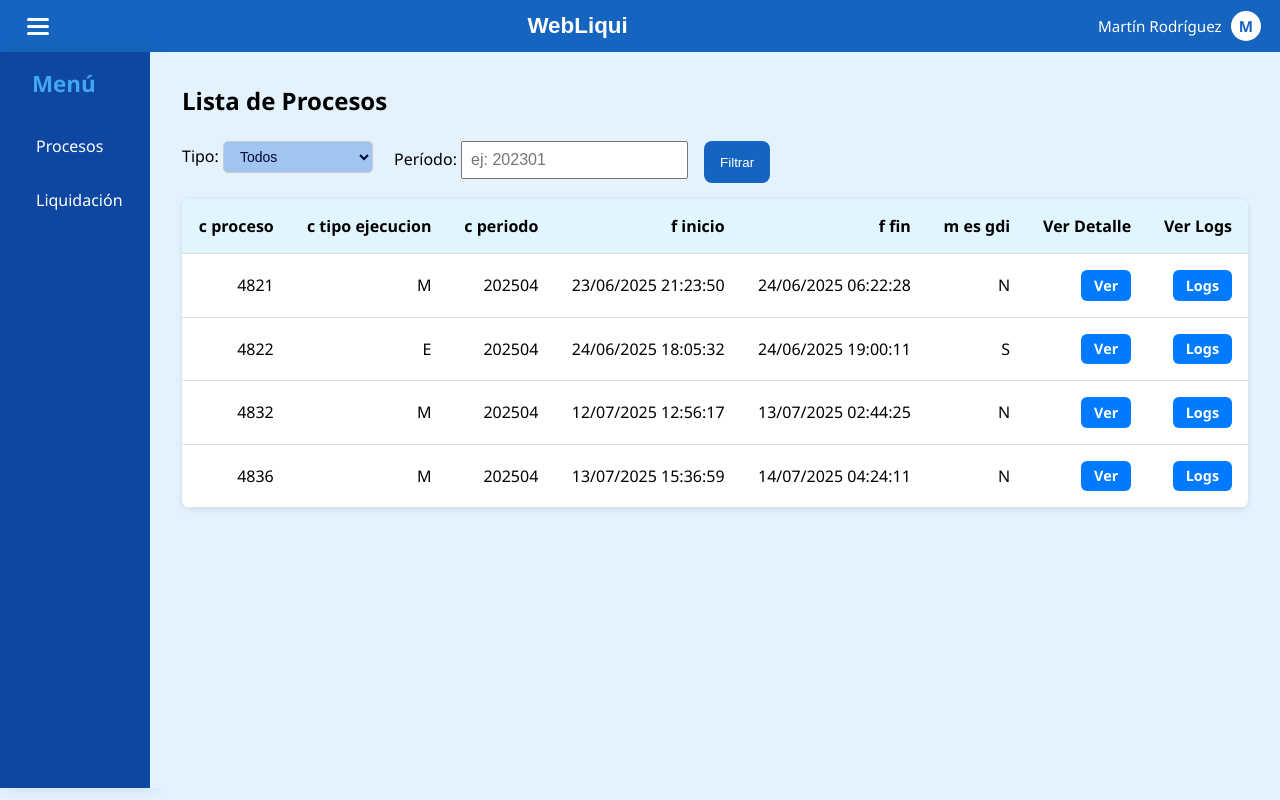
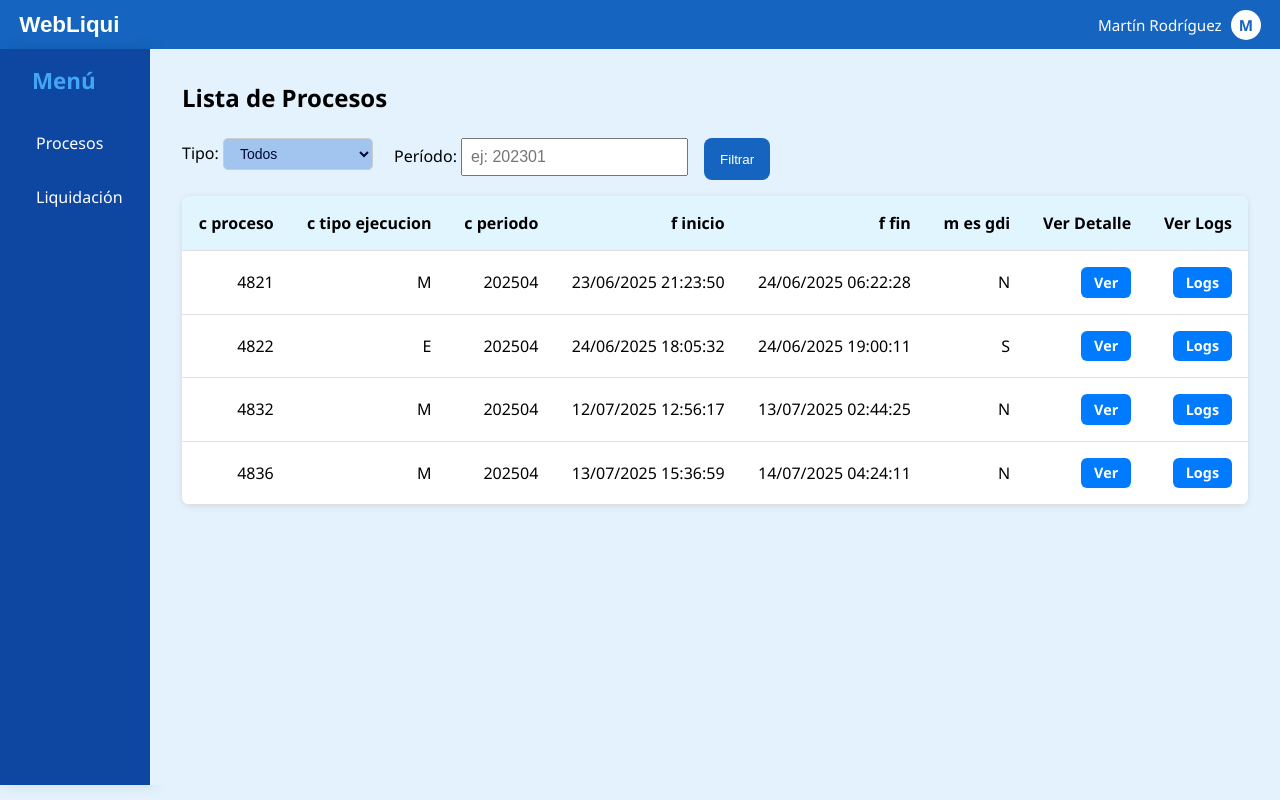
Before and after one commit to matimorales721/WebLiqui, a plain HTML site: page pages/procesos.html in a window 1280 px wide. Drawn offline with Linux system fonts and the light colour scheme.

Commit message:
Quitar menú hamburguesa y referencias asociadas; sidebar siempre visible en procesos.html; limpieza de funciones y estilos relacionados.

```diff
--- a/css/styles_estructuradoPeroFeo.css
+++ b/css/styles_estructuradoPeroFeo.css
@@ -33,20 +33,7 @@ body {
     box-shadow: 0 2px 4px rgba(0, 0, 0, 0.1);
 }
 
-.topbar .hamburger {
-    display: flex;
-    flex-direction: column;
-    justify-content: center;
-    gap: 4px;
-    cursor: pointer;
-    padding: 8px;
-}
-.hamburger div {
-    width: 22px;
-    height: 3px;
-    background-color: white;
-    border-radius: 2px;
-}
+
 
 /* === SIDEBAR === */
 .sidebar {
--- a/css/styles_meEncantaPeroEstáDesorganizado.css
+++ b/css/styles_meEncantaPeroEstáDesorganizado.css
@@ -156,22 +156,7 @@ body {
     font-size: 1em;
 }
 
-.topbar .hamburger {
-    display: flex; /* ya no inline-block */
-    flex-direction: column;
-    justify-content: center;
-    align-items: center;
-    gap: 4px;
-    cursor: pointer;
-    padding: 8px;
-}
 
-.hamburger div {
-    width: 22px;
-    height: 3px;
-    background-color: white;
-    border-radius: 2px;
-}
 
 .sidebar {
     background-color: var(--sidebar-color);
--- a/js/procesos.js
+++ b/js/procesos.js
@@ -47,24 +47,9 @@ function filtrar() {
     const periodo = document.getElementById('filtroPeriodo').value.trim();
 
     const filtrados = procesosOriginales.filter(
-    (p) => (tipo === '' || p.c_tipo_ejecucion === tipo) && (periodo === '' || p.c_periodo.toString().includes(periodo))
+        (p) =>
+            (tipo === '' || p.c_tipo_ejecucion === tipo) && (periodo === '' || p.c_periodo.toString().includes(periodo))
     );
 
     renderTabla(filtrados);
 }
-
-function toggleSidebar() {
-  const sidebar = document.querySelector('.sidebar');
-  sidebar.classList.toggle('active');
-}
-
-document.addEventListener('DOMContentLoaded', () => {
-  const hamburger = document.getElementById('hamburger');
-  const sidebar = document.querySelector('.sidebar');
-
-  if (hamburger && sidebar) {
-    hamburger.addEventListener('click', () => {
-      sidebar.classList.toggle('active');
-    });
-  }
-});
--- a/pages/procesos.html
+++ b/pages/procesos.html
@@ -9,11 +9,6 @@
     </head>
     <body>
         <div class="topbar">
-            <div class="hamburger" id="hamburger">
-                <div></div>
-                <div></div>
-                <div></div>
-            </div>
             <div class="logo">WebLiqui</div>
             <div class="topbar-user">
                 <span>Martín Rodríguez</span>
@@ -21,7 +16,7 @@
             </div>
         </div>
 
-        <div class="main-container" style="display: flex">
+        <div class="main-container">
             <div class="sidebar">
                 <h3>Menú</h3>
                 <nav>
```
Also changed, not shown: js/newUtils.js (+0 -18 lines), pages/proceso.html (+1 -5 lines). Lines whose indentation alone changed are shown as unchanged.
